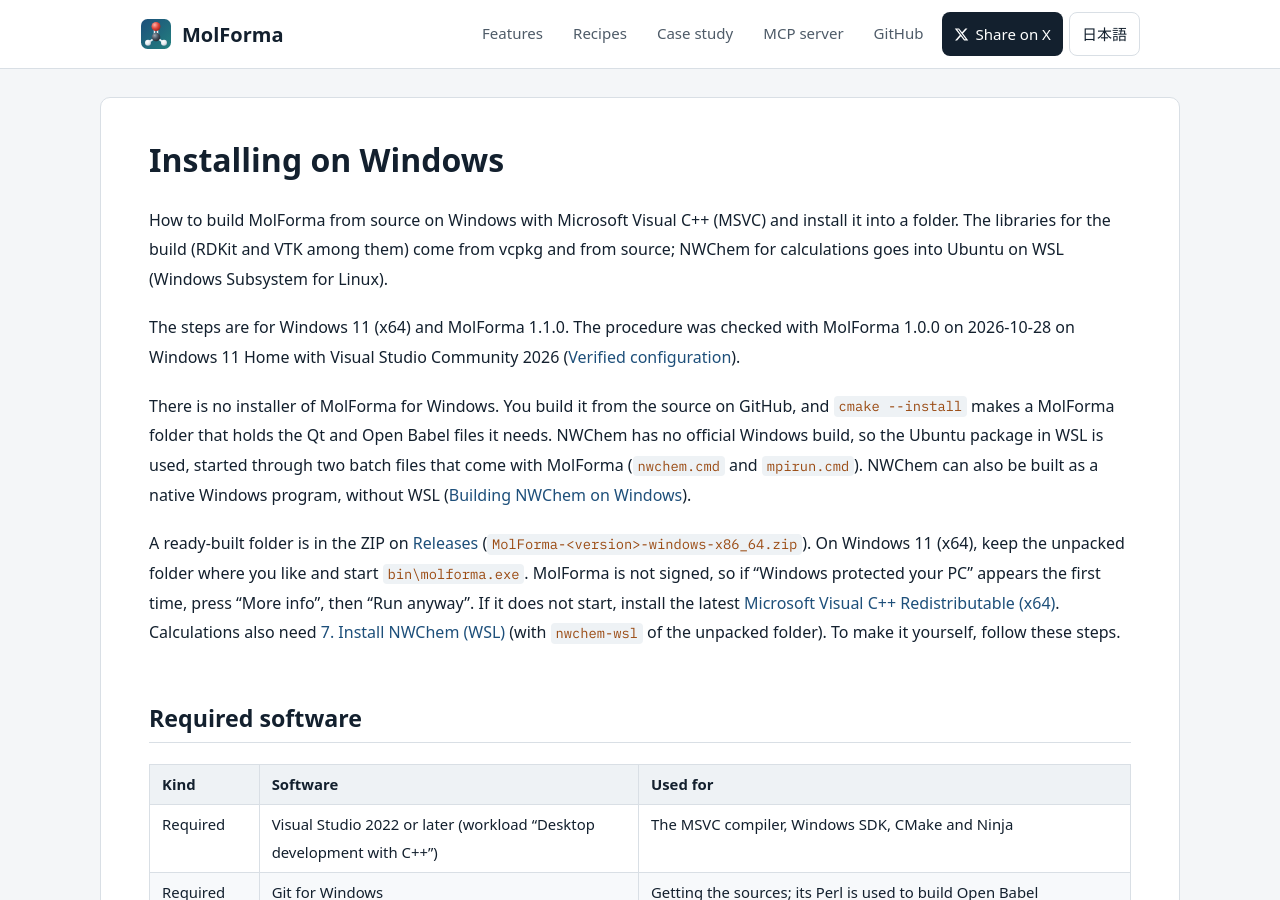
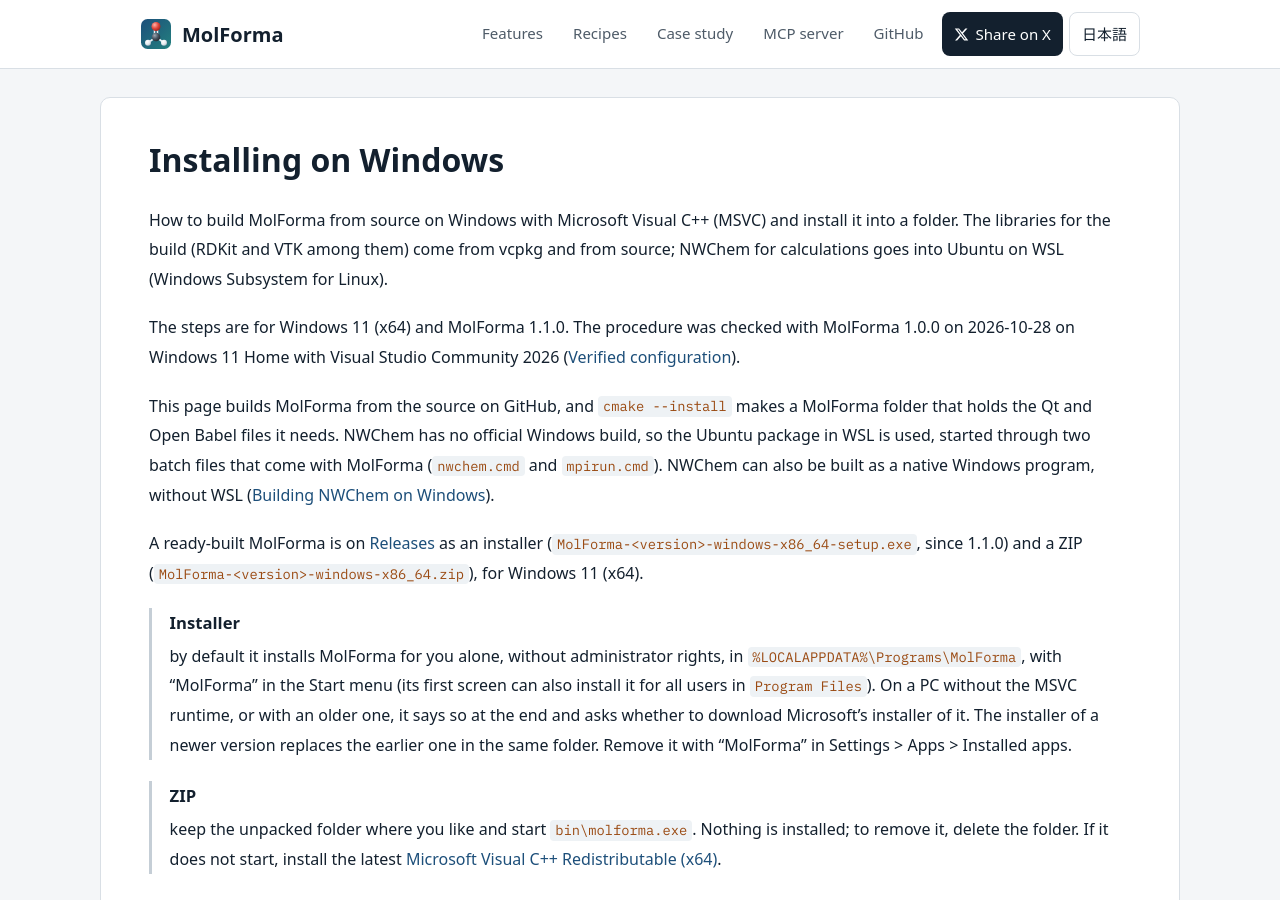
Before and after one commit to hnakada123/MolForma, a Jekyll site: the page built from docs/en/installation/windows.md, in a window 1280 px wide and 900 px high. Built offline with Jekyll 4.4.1, drawn with Linux system fonts in a browser that asks for light colours; some web fonts are replaced; our own code applies the rules of GitHub Pages for plain Markdown files; some of the changed text lies outside the part shown.

Commit message:
Make an Inno Setup installer of the Windows release
release.sh now also compiles packaging/windows/molforma.iss into
MolForma-<version>-windows-x86_64-setup.exe, which installs the release folder
for the user alone (or for all users), with a Start menu shortcut, an
uninstaller and the icon molforma.ico. Like the ZIP it holds none of
Microsoft's runtime DLLs: it tells when the computer has no runtime as new as
the MSVC of the build and offers Microsoft's installer. A newer version
replaces the folder of an earlier one; preferences, autosaves and jobs stay.

Co-Authored-By: Claude Opus 5.5 <noreply@anthropic.com>

````diff
--- a/docs/en/installation/windows.md
+++ b/docs/en/installation/windows.md
@@ -4,9 +4,14 @@ How to build MolForma from source on Windows with Microsoft Visual C++ (MSVC) an
 
 The steps are for Windows 11 (x64) and MolForma 1.1.0. The procedure was checked with MolForma 1.0.0 on 2026-10-28 on Windows 11 Home with Visual Studio Community 2026 ([Verified configuration](#verified-configuration)).
 
-There is no installer of MolForma for Windows. You build it from the source on GitHub, and `cmake --install` makes a MolForma folder that holds the Qt and Open Babel files it needs. NWChem has no official Windows build, so the Ubuntu package in WSL is used, started through two batch files that come with MolForma (`nwchem.cmd` and `mpirun.cmd`). NWChem can also be built as a native Windows program, without WSL ([Building NWChem on Windows](nwchem_mingw64.md)).
+This page builds MolForma from the source on GitHub, and `cmake --install` makes a MolForma folder that holds the Qt and Open Babel files it needs. NWChem has no official Windows build, so the Ubuntu package in WSL is used, started through two batch files that come with MolForma (`nwchem.cmd` and `mpirun.cmd`). NWChem can also be built as a native Windows program, without WSL ([Building NWChem on Windows](nwchem_mingw64.md)).
 
-A ready-built folder is in the ZIP on [Releases](https://github.com/hnakada123/MolForma/releases) (`MolForma-<version>-windows-x86_64.zip`). On Windows 11 (x64), keep the unpacked folder where you like and start `bin\molforma.exe`. MolForma is not signed, so if “Windows protected your PC” appears the first time, press “More info”, then “Run anyway”. If it does not start, install the latest [Microsoft Visual C++ Redistributable (x64)](https://aka.ms/vc14/vc_redist.x64.exe). Calculations also need [7. Install NWChem (WSL)](#7-install-nwchem-wsl) (with `nwchem-wsl` of the unpacked folder). To make it yourself, follow these steps.
+A ready-built MolForma is on [Releases](https://github.com/hnakada123/MolForma/releases) as an installer (`MolForma-<version>-windows-x86_64-setup.exe`, since 1.1.0) and a ZIP (`MolForma-<version>-windows-x86_64.zip`), for Windows 11 (x64).
+
+- **Installer**: by default it installs MolForma for you alone, without administrator rights, in `%LOCALAPPDATA%\Programs\MolForma`, with “MolForma” in the Start menu (its first screen can also install it for all users in `Program Files`). On a PC without the MSVC runtime, or with an older one, it says so at the end and asks whether to download Microsoft's installer of it. The installer of a newer version replaces the earlier one in the same folder. Remove it with “MolForma” in Settings > Apps > Installed apps.
+- **ZIP**: keep the unpacked folder where you like and start `bin\molforma.exe`. Nothing is installed; to remove it, delete the folder. If it does not start, install the latest [Microsoft Visual C++ Redistributable (x64)](https://aka.ms/vc14/vc_redist.x64.exe).
+
+Neither is signed, so if “Windows protected your PC” appears the first time, press “More info”, then “Run anyway”. Calculations also need [7. Install NWChem (WSL)](#7-install-nwchem-wsl) (with `nwchem-wsl` of the installed or unpacked folder). To make it yourself, follow these steps.
 
 ## Required software
 
@@ -235,23 +240,24 @@ The settings are kept in `%APPDATA%\MolForma\MolForma.ini` and the autosave copi
 
 ## Making the release files
 
-The files on [Releases](https://github.com/hnakada123/MolForma/releases) are made in the “x64 Native Tools Command Prompt for VS”, in the source folder, as follows. Open Babel, RDKit and VTK of the steps above are required, and Qt needs its source component too (`C:\Qt\<version>\Src`).
+The files on [Releases](https://github.com/hnakada123/MolForma/releases) are made in the “x64 Native Tools Command Prompt for VS”, in the source folder, as follows. Open Babel, RDKit and VTK of the steps above are required, and Qt needs its source component too (`C:\Qt\<version>\Src`). [Inno Setup](https://jrsoftware.org/isinfo.php) 6 makes the installer (`winget install JRSoftware.InnoSetup`).
 
 ```bat
 "C:\Program Files\Git\bin\bash.exe" packaging/windows/release.sh
 ```
 
-The environment variable `DEV` names the folder of the libraries (by default `C:/dev`) and `QT_PREFIX` the Qt (by default `C:/Qt/6.12.0/msvc2022_64`). The script does the following, in about 5 minutes on a 4-core PC apart from the build.
+The environment variable `DEV` names the folder of the libraries (by default `C:/dev`), `QT_PREFIX` the Qt (by default `C:/Qt/6.12.0/msvc2022_64`) and `ISCC` Inno Setup's compiler (by default `ISCC.exe` where Inno Setup 6 is usually installed). The script does the following, in about 5 minutes on a 4-core PC apart from the build.
 
 1. It builds MolForma in `build-release` and runs the tests.
 2. It makes the folder with `cmake --install` and takes out what is not distributed. Qt's OpenSSL plugin (`qopensslbackend.dll`) goes because OpenSSL's license does not go with the GPL version 2 (Qt's TLS is then Windows' Schannel). `vc_redist.x64.exe`, `d3dcompiler_47.dll`, `dxcompiler.dll` and `dxil.dll`, which `windeployqt` adds, go because the GPL's exception for system libraries does not reach parts handed out with the program, and `opengl32sw.dll` (software OpenGL) because nothing uses it.
 3. It collects the license texts of Qt, Open Babel, RDKit, VTK and the vcpkg libraries, and a list of them, in `licenses/`.
 4. It checks that all programs and DLLs link only what the folder and Windows have, that what was taken out is gone, and that the folder's `molforma.exe` starts with a minimal PATH (a window appears for a moment).
-5. It makes these two files in `build-release/`.
+5. It makes these three files in `build-release/`. The installer is made from `packaging/windows/molforma.iss` and holds the same folder as the ZIP; the MSVC runtime it asks for is as new as the MSVC of the build (the environment variable `VCToolsVersion`).
 
 | File | Contents |
 | --- | --- |
 | `MolForma-<version>-windows-x86_64.zip` | The MolForma folder with `README.txt`, `LICENSE`, `NOTICE`, `SOURCES.txt` (where the sources are) and `licenses/` (the licenses of the bundled libraries) |
+| `MolForma-<version>-windows-x86_64-setup.exe` | The installer of the same folder (Inno Setup 6, in Japanese and English) |
 | `MolForma-<version>-windows-third-party-sources.tar` | The sources and patches of Qt's modules (`qtbase`, `qtsvg`, `qtimageformats`, `qttranslations`), Open Babel, RDKit, VTK, and Boost, Eigen, zlib and libxml2 of vcpkg (about 340 MB) |
 
 `SOURCES.txt` points to the source of the commit it was made from and to the release tag `v<version>`. Since the source must be public, the script runs only on a clean, pushed commit. For a trial, set the environment variable `DRAFT` to `1` first.
@@ -271,9 +277,11 @@ cmake --install build --prefix "%LOCALAPPDATA%\Programs\MolForma"
 
 After changing the Qt version, rebuild VTK with that Qt too, delete the `build` of MolForma and configure again with the new Qt folder in `CMAKE_PREFIX_PATH`. Delete the installed folder before installing again, so that no files of the old Qt remain.
 
+If you installed the release's installer, run the installer of the new version; it replaces the earlier one in the same folder.
+
 ### Removing
 
-Delete the installed folder `%LOCALAPPDATA%\Programs\MolForma` and, if you made it, the Start menu shortcut (`%APPDATA%\Microsoft\Windows\Start Menu\Programs\MolForma.lnk`). The settings (`%APPDATA%\MolForma`), autosave copies (`%LOCALAPPDATA%\MolForma`) and calculation jobs (by default `%USERPROFILE%\MolForma\jobs`) remain; delete them by hand if you no longer need them. The build folders under `C:\dev` (MolForma, Open Babel, RDKit, VTK, vcpkg and their `*-install` folders) can also be deleted. Remove NWChem with `wsl sudo apt remove nwchem` followed by `wsl sudo apt autoremove`.
+If you installed the release's installer, remove it with “Uninstall” of “MolForma” in Settings > Apps > Installed apps. Otherwise delete the installed folder `%LOCALAPPDATA%\Programs\MolForma` and, if you made it, the Start menu shortcut (`%APPDATA%\Microsoft\Windows\Start Menu\Programs\MolForma.lnk`). Either way, the settings (`%APPDATA%\MolForma`), autosave copies (`%LOCALAPPDATA%\MolForma`) and calculation jobs (by default `%USERPROFILE%\MolForma\jobs`) remain; delete them by hand if you no longer need them. The build folders under `C:\dev` (MolForma, Open Babel, RDKit, VTK, vcpkg and their `*-install` folders) can also be deleted. Remove NWChem with `wsl sudo apt remove nwchem` followed by `wsl sudo apt autoremove`.
 
 ## Troubleshooting
 
````
Also changed, not shown: CLAUDE.md (+2 -1 lines), README.en.md (+2 -2 lines), docs/installation/windows.md (+14 -6 lines), README.md, packaging/windows/README.txt, packaging/windows/molforma.ico (added), 3 other files.
